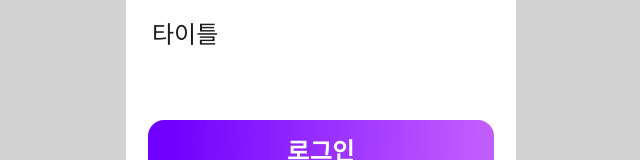
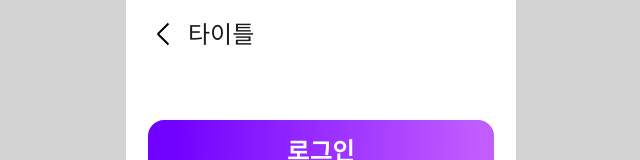
Before and after one commit to Likelion-Inha-10/Duckku-fe, a React (Create React App) app: page / in a window 1280 px wide. Shown: the top 160 px of the page, without its empty margins (319-959 px from the left). Built offline with nearby package versions, Linux system fonts and the light colour scheme; a web font is replaced by a local one.

Commit message:
feat: 헤더 컴포넌트 z-index props화

```diff
--- a/src/duckku-ui/Header/index.jsx
+++ b/src/duckku-ui/Header/index.jsx
@@ -10,7 +10,7 @@ const Wrapper = styled(Flex)`
   height: 70px;
   position: sticky;
   top: 0;
-  z-index: 1;
+  z-index: ${(props) => (props.zIndex ? props.zIndex : "1")};
   display: flex;
   align-items: center;
   background-color: white;
@@ -43,7 +43,7 @@ const Header = (props) => {
     // 추후 작성 예정
   };
   return (
-    <Wrapper>
+    <Wrapper zIndex={props.zIndex}>
       <Margin width="20" />
       {props.back && (
         <Back onClick={moveToBack} back={props.back}>
--- a/src/pages/Intro/index.jsx
+++ b/src/pages/Intro/index.jsx
@@ -1,19 +1,15 @@
 import Button from "../../duckku-ui/Button";
 import Footer from "../../duckku-ui/Footer";
 import Header from "../../duckku-ui/Header";
-import ImageCard from "../../duckku-ui/ImageCard";
 import Layout from "../../duckku-ui/Layout";
 import Margin from "../../duckku-ui/Margin";
-import RedVelvet from "../../assets/images/redvelvet.png";
 import Toast from "../../duckku-ui/Toast";
-import Dimmer from "../../duckku-ui/Dimmer";
-import ResponsiveHeader from "../../duckku-ui/ResponsiveHeader";
 
 const Intro = () => {
   return (
     <>
       <Layout>
-        <Header title="타이틀" />
+        <Header back title="타이틀" zIndex="0" />
         <Margin height="50" />
 
         <Button onClick={() => Toast("로그인 되었습니다")}>로그인</Button>
```
